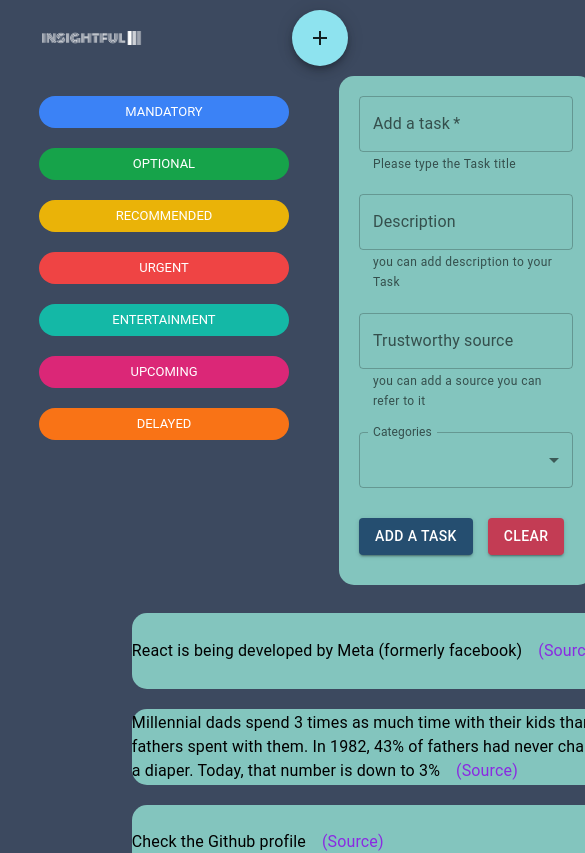
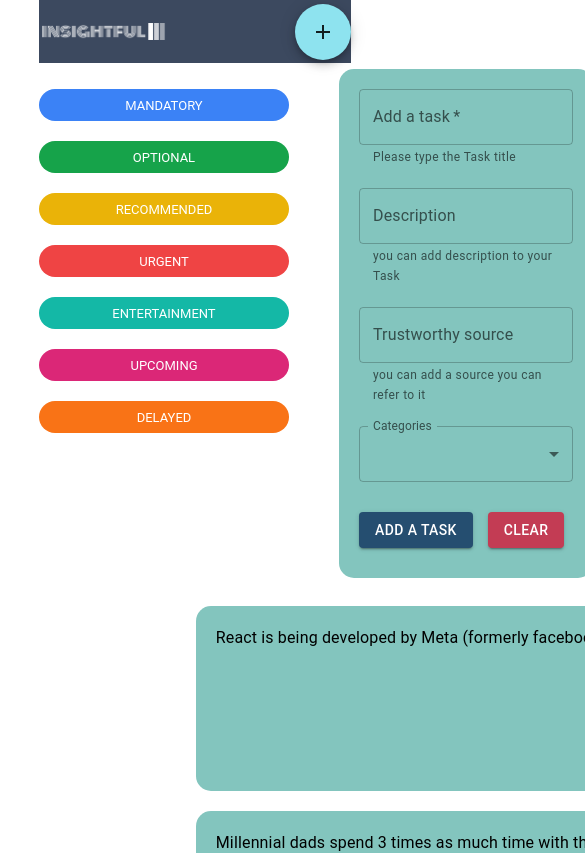
Before and after one commit to Lokmane04/m, a React (Vite) app: page / in a window 390 px wide. Shown: the top 853 px of the page, 585 px wide, since content can reach past the window. Built offline with nearby package versions, Linux system fonts and the light colour scheme.

Commit message:
Working with media queries and styling the app for the medium screens

```diff
--- a/src/App.css
+++ b/src/App.css
@@ -14,17 +14,54 @@ body {
 .btn {
   border-radius: 100px;
   cursor: pointer;
-  transition: 0.8s;
+  transition: 1.2s;
 }
 
 .btn:active {
   transform: scale(110%) rotate(45deg);
 }
+.list-item {
+  display: flex;
+  align-items: center;
+  justify-content: space-between;
+  padding: 20px;
+  gap: 15px;
+  margin-bottom: 20px;
+  background-color: #83c5be;
+  border-radius: 15px;
+}
+.list-item-date {
+  margin-left: 5%;
+}
 @media (max-width: 1300px) {
   .list-item {
     display: flex;
     flex-direction: column;
-    align-items: end;
-    background: #000;
+    align-items: flex-end;
+    justify-content: flex-end;
+    padding: 20px;
+    gap: 15px;
+    margin-bottom: 20px;
+    background-color: #83c5be;
+    border-radius: 15px;
+  }
+  .list-item-text {
+    align-self: start;
+  }
+  .list-item-date {
+    margin-left: 0;
   }
 }
+.insightful-logo {
+  width: 25%;
+}
+
+/* for smaller screens */
+@media (max-width: 1040px) {
+  .insightful-logo {
+    width: 40%;
+  }
+  body {
+    background-color: #fff;
+  }
+}
--- a/src/components/Tasks/TaskForm.tsx
+++ b/src/components/Tasks/TaskForm.tsx
@@ -91,7 +91,11 @@ const TaskForm = () => {
           <InputLabel>Categories</InputLabel>
           <Select value={inputFields.categories} label="Categories">
             {CATEGORIES.map((category) => {
-              return <MenuItem value={10}>{category.name}</MenuItem>;
+              return (
+                <MenuItem key={category.color} value={10}>
+                  {category.name}
+                </MenuItem>
+              );
             })}
           </Select>
         </FormControl>
--- a/src/components/Tasks/TaskList.tsx
+++ b/src/components/Tasks/TaskList.tsx
@@ -14,36 +14,8 @@ const TaskList = () => {
             }
           });
           return (
-            // <ListItem
-            //   // className="list-item"
-            //   key={id}
-            //   sx={
-            //     {
-            // display: "flex",
-            // flexDirection: "row",
-            // alignItems: "center",
-            // justifyContent: "space-between",
-            // gap: "15px",
-            // mb: "20px",
-            // bgcolor: "#83C5BE",
-            // borderRadius: "15px",
-            //     }
-            //   }
-            // >
-            <li
-              className="list-item"
-              style={{
-                display: "flex",
-                flexDirection: "row",
-                alignItems: "center",
-                height: "9vh",
-                gap: "15px",
-                marginBottom: "20px",
-                backgroundColor: "#83C5BE",
-                borderRadius: "15px",
-              }}
-            >
-              <Typography sx={{ minWidth: "500px" }}>
+            <li key={id} className="list-item">
+              <Typography className="list-item-text" sx={{ minWidth: "500px" }}>
                 {text}
                 <Link
                   ml={2}
@@ -64,13 +36,11 @@ const TaskList = () => {
                   width: "auto",
                   mb: "15px",
                   bgcolor: `${ChipColor}`,
-                  mr: "5%",
                 }}
               />
 
-              <Typography>{createdIn}</Typography>
+              <Typography className="list-item-date">{createdIn}</Typography>
             </li>
-            // </ListItem>
           );
         })}
       </List>
--- a/src/components/layouts/Sidebar/SideBar.tsx
+++ b/src/components/layouts/Sidebar/SideBar.tsx
@@ -13,7 +13,6 @@ const SideBar = () => {
       {CATEGORIES.map((category) => {
         const color = category.color;
         return (
-          <>
           <Chip
             key={category.color}
             variant="filled"
@@ -27,7 +26,6 @@ const SideBar = () => {
               minWidth: "100%",
             }}
           />
-          </>
         );
       })}
     </Box>
--- a/src/components/layouts/TopBar/TopBar.tsx
+++ b/src/components/layouts/TopBar/TopBar.tsx
@@ -4,7 +4,6 @@ import AddIcon from "@mui/icons-material/Add";
 import "../../../App.css";
 const TopBar = () => {
   return (
-    <>
     <Box
       sx={{
         display: "flex",
@@ -12,21 +11,14 @@ const TopBar = () => {
         alignItems: "center",
         width: "auto",
         height: "6vh",
-          m: "4% 1%",
-          top: 0,
-          left: 0,
+        ml: "1%",
       }}
     >
-        <img
-          src={WhiteLogo}
-          alt="insightful-logo"
-          style={{ minWidth: "100px", maxWidth: "20%", flexShrink: 0 }}
-        />
+      <img className="insightful-logo" src={WhiteLogo} alt="insightful-logo" />
       <Fab className="btn" color="secondary" aria-label="Add a Task">
         <AddIcon />
       </Fab>
     </Box>
-    </>
   );
 };
 
--- a/src/components/layouts/index.tsx
+++ b/src/components/layouts/index.tsx
@@ -1,10 +1,21 @@
+import { Box } from "@mui/material";
 import TopBar from "./TopBar/TopBar";
 
 const NavBar = () => {
   return (
-    <>
+    <Box
+      sx={{
+        width: "80vw",
+        bgcolor: "#3c495f",
+        position: "sticky",
+        zIndex: "100",
+        top: 0,
+        left: 0,
+        py: "2%",
+      }}
+    >
       <TopBar />
-    </>
+    </Box>
   );
 };
 
--- a/src/pages/main.tsx
+++ b/src/pages/main.tsx
@@ -9,6 +9,7 @@ const Main = () => {
         display: "grid",
         gridTemplateColumns: "250px 1fr",
         gap: "50px",
+        mt: "2%",
       }}
     >
       <SideBar />
```
Lines whose indentation alone changed are shown as unchanged.
